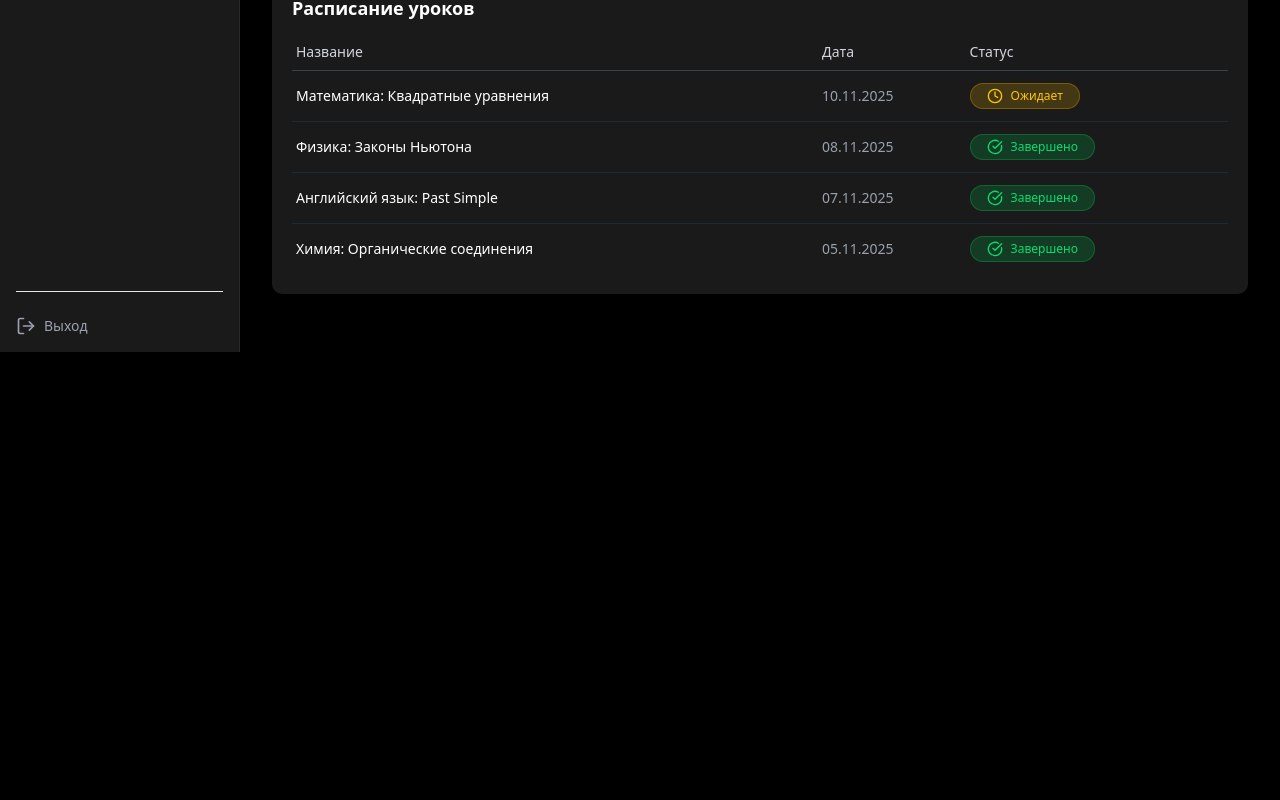
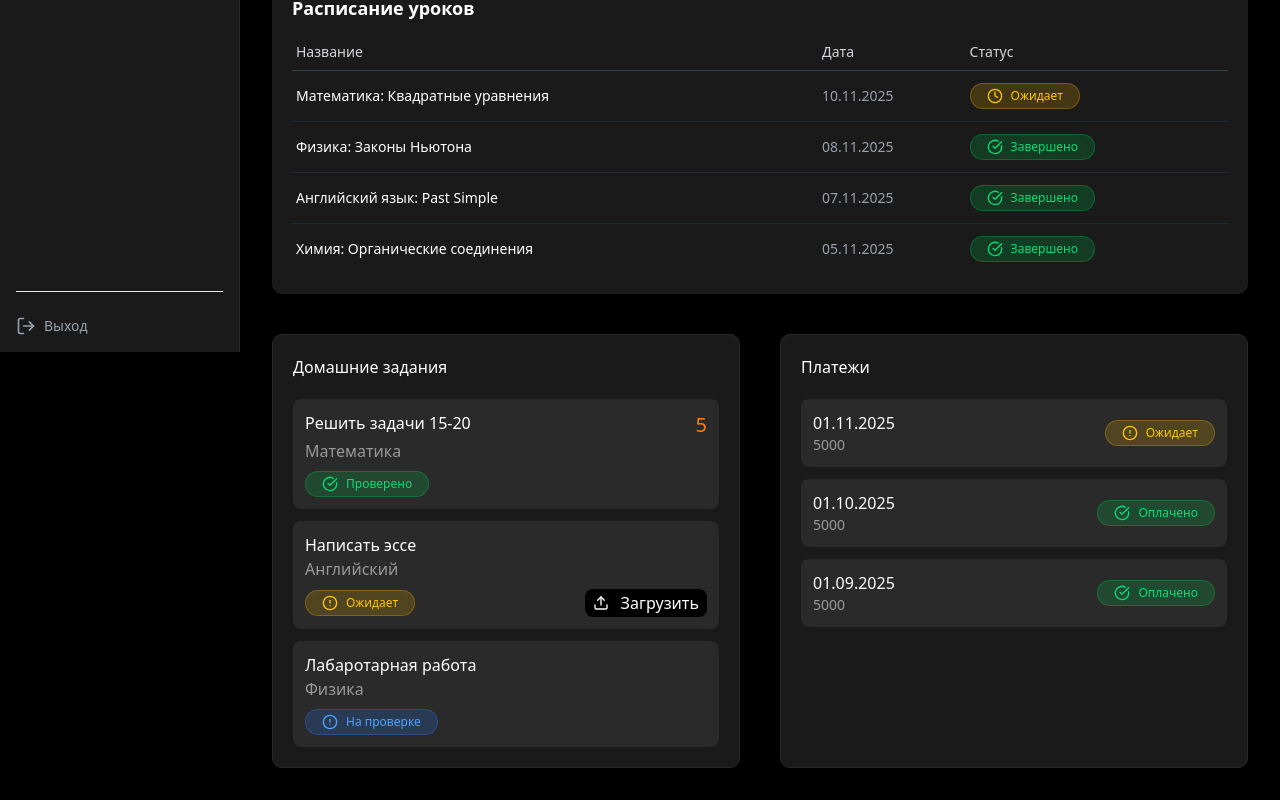
Before and after one commit to madixanov/MasterFitnessAcademy, a Next.js app: page /profile in a window 1280 px wide. Shown: the part 448-1248 px from the top of the page. Before the commit the page ends 814 px from the top, so only its background shows below. Built offline with nearby package versions, Linux system fonts and the light colour scheme.

Commit message:
Adding HomeWork List and Payments List

```diff
--- /dev/null
+++ b/src/app/(private)/profile/components/HomeworkList.tsx
@@ -0,0 +1,44 @@
+import { Upload, CircleAlert, CircleCheckBig } from "lucide-react"
+
+const homeworks = [
+  {subject: "Математика", task: "Решить задачи 15-20", status: "Проверено", grade: "5"},
+  {subject: "Английский", task: "Написать эссе", status: "Ожидает", grade: ""},
+  {subject: "Физика", task: "Лабаротарная работа", status: "На проверке", grade: ""},
+]
+
+export default function HomeworkList() {
+  return (
+    <div className="w-full p-5 bg-[#1A1A1A] border border-[#2A2A2A] rounded-lg">
+      <h2 className="mb-5">Домашние задания</h2>
+      <div className="flex flex-col gap-3">
+        {homeworks.map((hw, index) => (
+          <div key={index} className="w-full flex flex-col p-3 bg-[#2A2A2A] rounded-md">
+            <div className="flex justify-between">
+              <h2>{hw.task}</h2>
+              <span className="text-xl text-[#FF7A00]">{hw.grade}</span>
+            </div>
+            <span className="text-[#999] mb-2">{hw.subject}</span>
+            {hw.status === 'Ожидает' ? (
+              <div className="flex justify-between items-center">
+                <span className="inline-flex items-center gap-2 text-[#FDC700] bg-[#F0B100]/20 px-4 py-1 rounded-xl text-xs font-medium border border-[#F0B100]/30"><CircleAlert className="w-4 h-4"/> {hw.status}</span>
+                <button className="bg-black px-2 py-0.5 rounded-md flex items-center gap-3 text-md cursor-pointer transition hover:bg-black/50"><Upload className="w-4 h-4"/>Загрузить</button>
+              </div>
+            ) : (hw.status === "Проверено" ? (
+              <div className="flex">
+                <span className="inline-flex items-center gap-2 text-[#05DF72] bg-[#00C950]/20 px-4 py-1 rounded-xl text-xs font-medium border border-[#00C950]/30">
+                  <CircleCheckBig className="w-4 h-4" /> {hw.status}
+                </span>
+              </div>
+            ) : (
+              <div className="flex">
+                <span className="inline-flex items-center gap-2 text-[#51A2FF] bg-[#2B7FFF]/20 px-4 py-1 rounded-xl text-xs font-medium border border-[#2B7FFF]/30">
+                  <CircleAlert className="w-4 h-4" /> {hw.status}
+                </span>
+              </div>
+            ))}
+          </div>
+        ))}
+      </div>
+    </div>
+  )
+}
--- /dev/null
+++ b/src/app/(private)/profile/components/PaymentsList.tsx
@@ -0,0 +1,34 @@
+import { CircleCheckBig, CircleAlert } from "lucide-react"
+
+const payments = [
+  {date: "01.11.2025", price: "5000", status: "Ожидает"},
+  {date: "01.10.2025", price: "5000", status: "Оплачено"},
+  {date: "01.09.2025", price: "5000", status: "Оплачено"},
+]
+
+export default function PaymentsList() {
+  return (
+    <div className="w-full p-5 bg-[#1A1A1A] border border-[#2A2A2A] rounded-lg">
+      <h2 className="mb-5">Платежи</h2>
+      <div className="flex flex-col gap-3">
+        {payments.map((payment, index) => (
+          <div key={index} className="flex justify-between items-center w-full p-3 bg-[#2A2A2A] rounded-md">
+            <article className="flex flex-col">
+              <h2>{payment.date}</h2>
+              <span className="text-sm text-[#999]">{payment.price}</span>
+            </article>
+            {payment.status === "Оплачено" ? (
+              <span className="inline-flex items-center gap-2 text-[#05DF72] bg-[#00C950]/20 px-4 py-1 rounded-xl text-xs font-medium border border-[#00C950]/30">
+                <CircleCheckBig className="w-4 h-4" /> {payment.status}
+              </span>
+            ) : (
+              <span className="inline-flex items-center gap-2 text-[#FDC700] bg-[#F0B100]/20 px-4 py-1 rounded-xl text-xs font-medium border border-[#F0B100]/30">
+                <CircleAlert className="w-4 h-4" /> {payment.status}
+              </span>
+            )}
+          </div>
+        ))}
+      </div>
+    </div>
+  )
+}
--- a/src/app/(private)/profile/page.tsx
+++ b/src/app/(private)/profile/page.tsx
@@ -1,5 +1,7 @@
+import HomeworkList from "./components/HomeworkList";
 import LatestLesson from "./components/LatestLessons";
 import LessonseList from "./components/LessonsList";
+import PaymentsList from "./components/PaymentsList";
 
 export default function Profile() {
   return (
@@ -11,6 +13,11 @@ export default function Profile() {
 
       <LatestLesson />
       <LessonseList />
+
+      <div className="flex flex-col lg:flex-row gap-10">
+        <HomeworkList />
+        <PaymentsList />
+      </div>
     </main>
   )
 }
```
